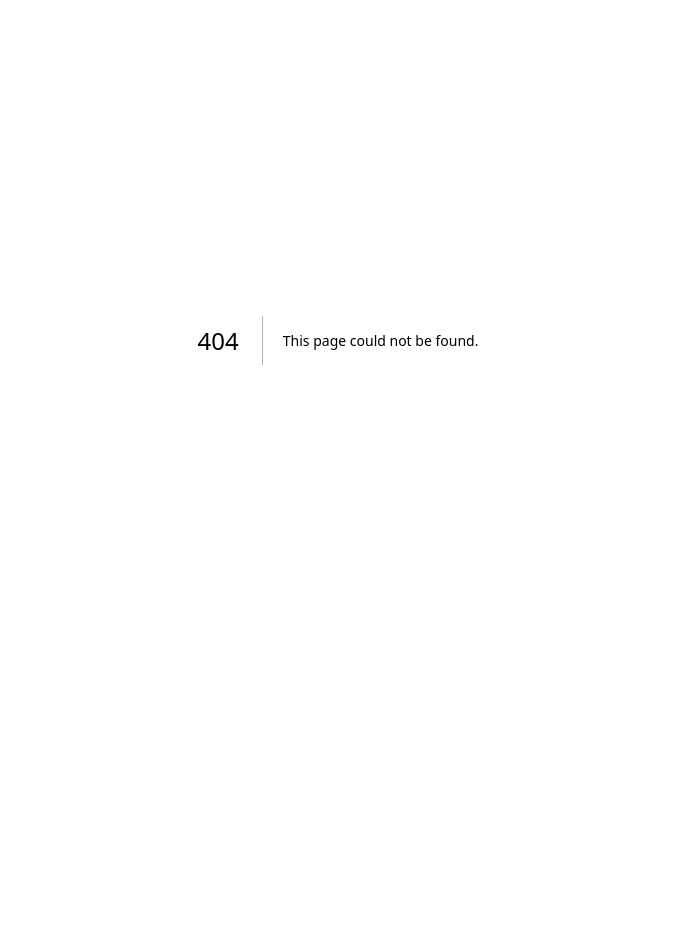
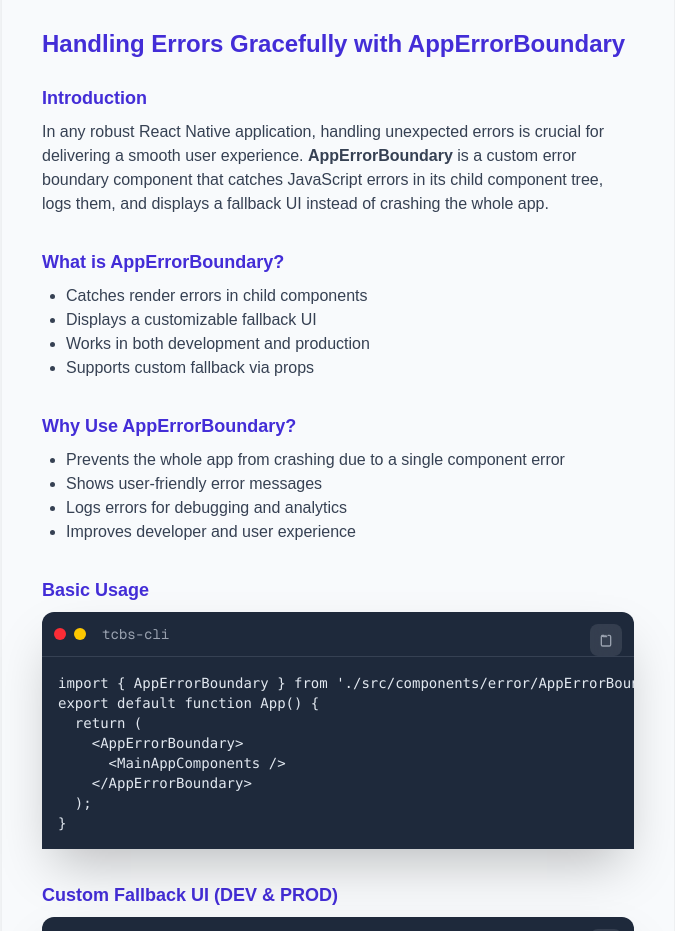
Before and after one commit to TechCraft-By-Subrata/tcbs-frontend, a Next.js app: page /ui-home/apperrorboundary in a window 1280 px wide. Before the commit this address had no page. Shown: the part 60-991 px from the top of the page, without its empty margins (302-977 px from the left). Before the commit the page ends 800 px from the top, so only its background shows below. Built offline with nearby package versions, Linux system fonts and the light colour scheme.

Commit message:
app error boundary documentation added

```diff
--- /dev/null
+++ b/src/app/ui-home/apperrorboundary/page.tsx
@@ -0,0 +1,133 @@
+"use client";
+import React from "react";
+import Link from "next/link";
+import CodeBlock from "../../../components/CodeBlock";
+import { colors } from "../../../styles/colors";
+
+const importExample = `import { AppErrorBoundary } from './src/components/error/AppErrorBoundary';
+
+export default function App() {
+  return (
+    <AppErrorBoundary>
+      <MainAppComponents />
+    </AppErrorBoundary>
+  );
+}`;
+
+const customFallbackExample = `<AppErrorBoundary
+  fallbackDev={({ error, errorInfo, reset }) => (
+    <View style={{ flex: 1, justifyContent: 'center', alignItems: 'center' }}>
+      <Text>DEV: Oops! Something went wrong.</Text>
+      <Text>{error?.message}</Text>
+      <Text onPress={reset} style={{ color: 'blue', marginTop: 16 }}>Try Again</Text>
+    </View>
+  )}
+  fallbackProd={({ error, errorInfo, reset }) => (
+    <View style={{ flex: 1, justifyContent: 'center', alignItems: 'center' }}>
+      <Text>PROD: Something went wrong. Please try again later.</Text>
+      <Text onPress={reset} style={{ color: 'blue', marginTop: 16 }}>Try Again</Text>
+    </View>
+  )}
+>
+  <YourAppComponents />
+</AppErrorBoundary>`;
+
+const elementFallbackExample = `<AppErrorBoundary
+  fallbackDev={<Text>DEV: Something went wrong.</Text>}
+  fallbackProd={<Text>PROD: Something went wrong.</Text>}
+>
+  <YourAppComponents />
+</AppErrorBoundary>`;
+
+const wrapScreenExample = `<AppErrorBoundary>
+  <ProfileScreen />
+</AppErrorBoundary>`;
+
+const customDevProdExample = `<AppErrorBoundary
+  fallbackDev={({ error, reset }) => (
+    <View style={{ flex: 1, justifyContent: 'center', alignItems: 'center' }}>
+      <Text>DEV: Something went wrong.</Text>
+      <Text>{error?.message}</Text>
+      <Text onPress={reset} style={{ color: 'blue', marginTop: 16 }}>Try Again</Text>
+    </View>
+  )}
+  fallbackProd={<Text>PROD: Something went wrong. Please try again later.</Text>}
+>
+  <SettingsScreen />
+</AppErrorBoundary>`;
+
+const AppErrorBoundaryPage: React.FC = () => (
+  <main className="min-h-screen flex items-center justify-center bg-gray-50" style={{ background: colors.background }}>
+    <div className="max-w-2xl w-full p-10 rounded-xl shadow-lg bg-white" style={{ background: colors.background }}>
+      <Link href="/ui-home" className="text-indigo-600 hover:underline mb-6 inline-block">← Back to UI Home</Link>
+      <h1 className="text-2xl font-bold text-indigo-700 mb-6">Handling Errors Gracefully with AppErrorBoundary</h1>
+      <section className="mb-8">
+        <h3 className="text-lg font-bold text-indigo-700 mb-2">Introduction</h3>
+        <p className="text-gray-700 mb-4">In any robust React Native application, handling unexpected errors is crucial for delivering a smooth user experience. <b>AppErrorBoundary</b> is a custom error boundary component that catches JavaScript errors in its child component tree, logs them, and displays a fallback UI instead of crashing the whole app.</p>
+      </section>
+      <section className="mb-8">
+        <h3 className="text-lg font-bold text-indigo-700 mb-2">What is AppErrorBoundary?</h3>
+        <ul className="list-disc pl-6 text-gray-700 mb-4">
+          <li>Catches render errors in child components</li>
+          <li>Displays a customizable fallback UI</li>
+          <li>Works in both development and production</li>
+          <li>Supports custom fallback via props</li>
+        </ul>
+      </section>
+      <section className="mb-8">
+        <h3 className="text-lg font-bold text-indigo-700 mb-2">Why Use AppErrorBoundary?</h3>
+        <ul className="list-disc pl-6 text-gray-700 mb-4">
+          <li>Prevents the whole app from crashing due to a single component error</li>
+          <li>Shows user-friendly error messages</li>
+          <li>Logs errors for debugging and analytics</li>
+          <li>Improves developer and user experience</li>
+        </ul>
+      </section>
+      <section className="mb-8">
+        <h3 className="text-lg font-bold text-indigo-700 mb-2">Basic Usage</h3>
+        <CodeBlock command copyText={importExample}>{importExample}</CodeBlock>
+      </section>
+      <section className="mb-8">
+        <h3 className="text-lg font-bold text-indigo-700 mb-2">Custom Fallback UI (DEV & PROD)</h3>
+        <CodeBlock command copyText={customFallbackExample}>{customFallbackExample}</CodeBlock>
+        <p className="text-gray-700 mt-4 mb-2">You can also pass a React element directly:</p>
+        <CodeBlock command copyText={elementFallbackExample}>{elementFallbackExample}</CodeBlock>
+      </section>
+      <section className="mb-8">
+        <h3 className="text-lg font-bold text-indigo-700 mb-2">Default Fallback UI</h3>
+        <p className="text-gray-700 mb-4">If you do not provide a <code>fallbackDev</code> or <code>fallbackProd</code> prop, <b>AppErrorBoundary</b> will display a helpful default error screen in development and a simple message in production.</p>
+      </section>
+      <section className="mb-8">
+        <h3 className="text-lg font-bold text-indigo-700 mb-2">How It Works</h3>
+        <ul className="list-disc pl-6 text-gray-700 mb-4">
+          <li>Catches errors in rendering, lifecycle methods, and constructors of child components</li>
+          <li>Updates its state to indicate an error has occurred</li>
+          <li>Renders the fallback UI instead of the crashed subtree</li>
+          <li>Logs error details to the console for debugging</li>
+        </ul>
+      </section>
+      <section className="mb-8">
+        <h3 className="text-lg font-bold text-indigo-700 mb-2">Best Practices</h3>
+        <ul className="list-disc pl-6 text-gray-700 mb-4">
+          <li>Place <b>AppErrorBoundary</b> high in your component tree (e.g., around your navigation or main app component)</li>
+          <li>Use custom fallback UIs for a branded error experience</li>
+          <li>Log errors to an external service for production monitoring</li>
+        </ul>
+      </section>
+      <section className="mb-8">
+        <h3 className="text-lg font-bold text-indigo-700 mb-2">Example: Wrapping a Screen</h3>
+        <CodeBlock command copyText={wrapScreenExample}>{wrapScreenExample}</CodeBlock>
+      </section>
+      <section className="mb-8">
+        <h3 className="text-lg font-bold text-indigo-700 mb-2">Example: With Custom Fallbacks for DEV and PROD</h3>
+        <CodeBlock command copyText={customDevProdExample}>{customDevProdExample}</CodeBlock>
+      </section>
+      <section className="mb-8">
+        <h3 className="text-lg font-bold text-indigo-700 mb-2">Summary</h3>
+        <p className="text-gray-700">Using <b>AppErrorBoundary</b> in your React Native app ensures that unexpected errors do not ruin the user experience. By catching and handling errors gracefully, you can provide helpful feedback to users and maintain a stable application.<br/>For more advanced error handling, consider integrating global exception handlers and logging services as shown in the rest of this library.</p>
+      </section>
+    </div>
+  </main>
+);
+
+export default AppErrorBoundaryPage;
--- a/src/components/ClientUiHome.tsx
+++ b/src/components/ClientUiHome.tsx
@@ -75,6 +75,7 @@ const ClientUiHome = ({ colors }: { colors: any }) => {
         >
           <h2 className="text-xl font-bold mb-4 text-indigo-700">Mazic UI Docs</h2>
           <nav className="flex flex-col gap-4">
+            <Link href="/ui-home/apperrorboundary" className="text-indigo-700 hover:underline text-lg font-medium">AppErrorBoundary</Link>
             <Link href="/ui-home/theme" className="text-indigo-700 hover:underline text-lg font-medium">Theme Setup</Link>
             <Link href="/ui-home/tcbsbutton" className="text-indigo-700 hover:underline text-lg font-medium">TcbsButton</Link>
           </nav>
@@ -97,6 +98,9 @@ const ClientUiHome = ({ colors }: { colors: any }) => {
 
           <ul className="list-disc pl-6 text-gray-700 text-lg mt-20">
             <li>
+              <Link href="/ui-home/apperrorboundary" className="text-indigo-700 hover:underline">AppErrorBoundary Component Usage</Link>
+            </li>
+            <li>
               <Link href="/ui-home/theme" className="text-indigo-700 hover:underline">Theme Setup Example</Link>
             </li>
             <li>
```
